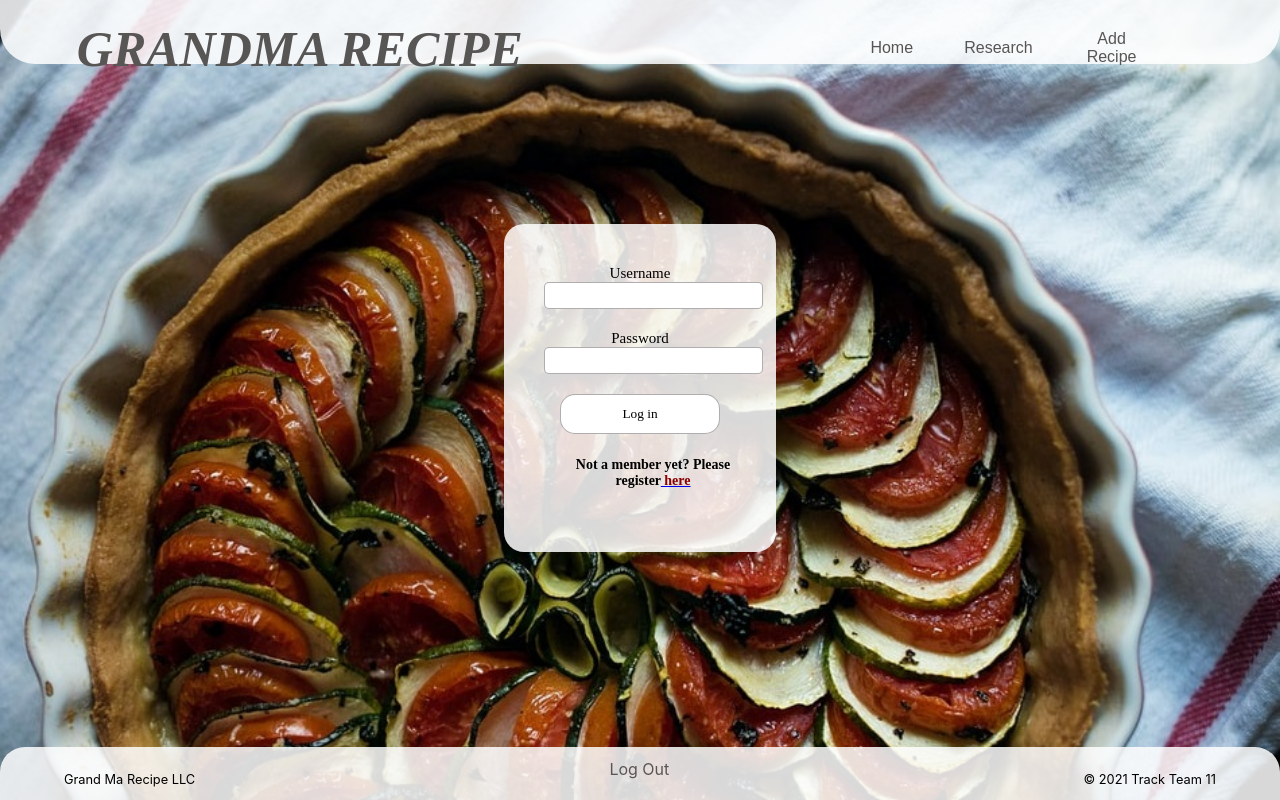
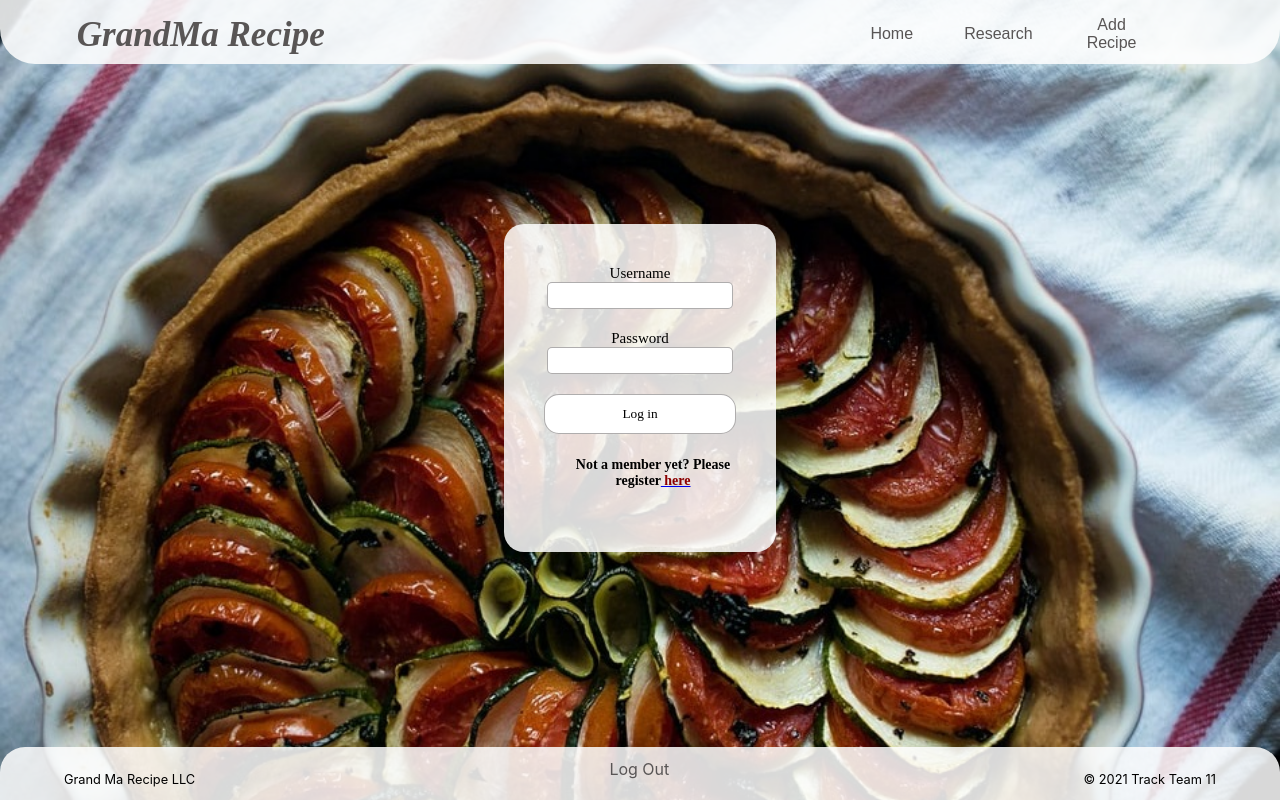
Before and after one commit to Build-Week-Grandma-s-Recipes/front-end, a React (Create React App) app in the folder front-end/: page / in a window 1280 px wide. Built offline with nearby package versions, Linux system fonts and the light colour scheme.

Commit message:
finished

```diff
--- a/front-end/src/ComponentUnit2/css/login.css
+++ b/front-end/src/ComponentUnit2/css/login.css
@@ -41,7 +41,7 @@ label{
 
 input{
   /* display: block; */
-  /* width: 100%; */
+  width: 75%;
   margin-bottom: 20px;
   padding: 5px 20px;
   border:solid 1px rgba(161, 159, 159, 0.849);
@@ -64,7 +64,7 @@ button{
   border:solid 1px rgba(161, 159, 159, 0.849);
   border-radius:15px;
   height:5vh;
-  width: 20vh;
+  width: 15vw;
   font-family: 'Times New Roman', Times, serif;
 }
 
--- a/front-end/src/ComponentUnit3/css/HeaderFoot.css
+++ b/front-end/src/ComponentUnit3/css/HeaderFoot.css
@@ -78,3 +78,8 @@ li{
     border-radius:20px;
     background-color:rgba(255, 255, 255, 0.849);
 }
+.HeaderTitle{
+    padding:0;
+    font-size :35px;
+    text-transform: none;
+}
```
